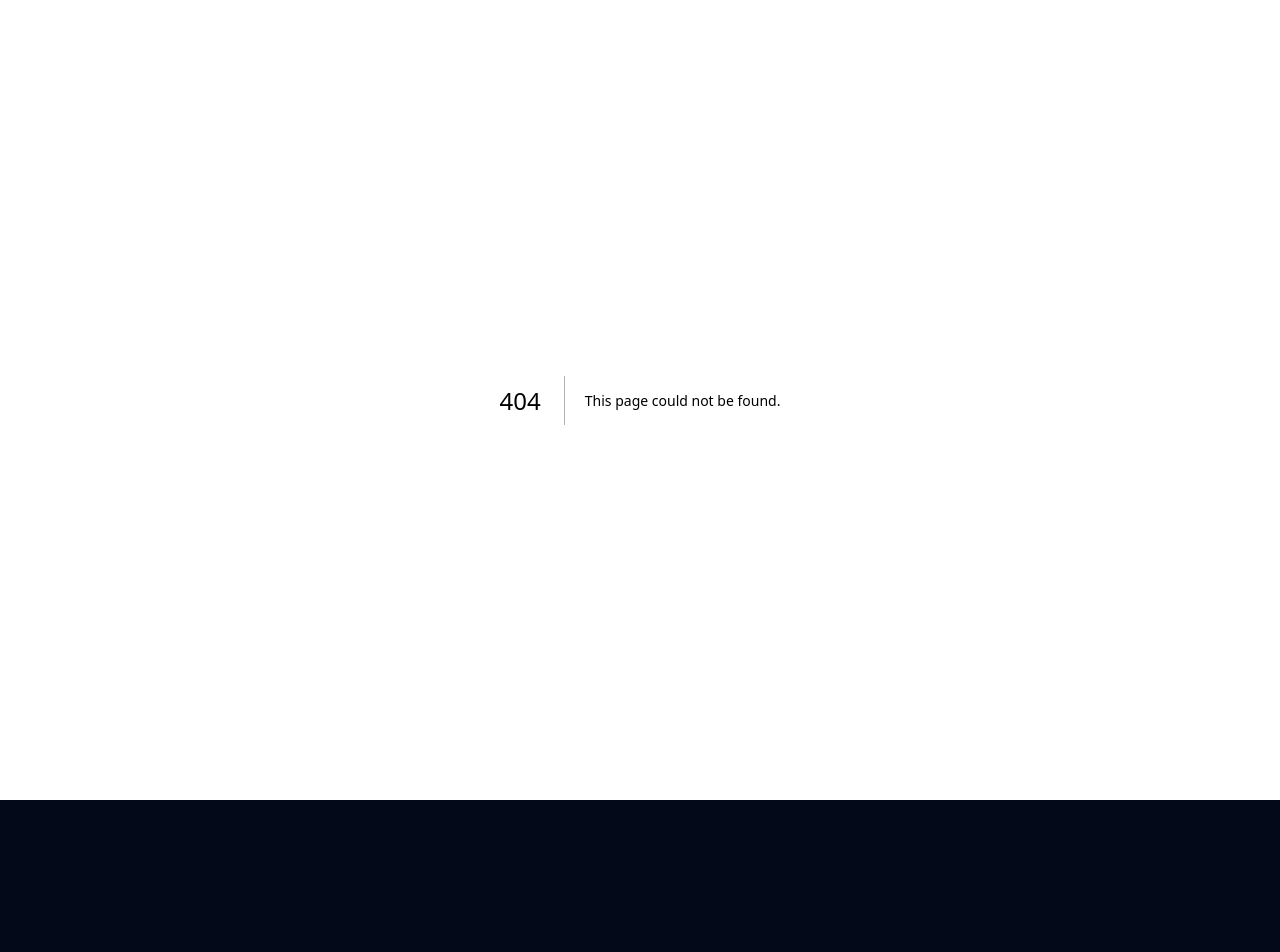
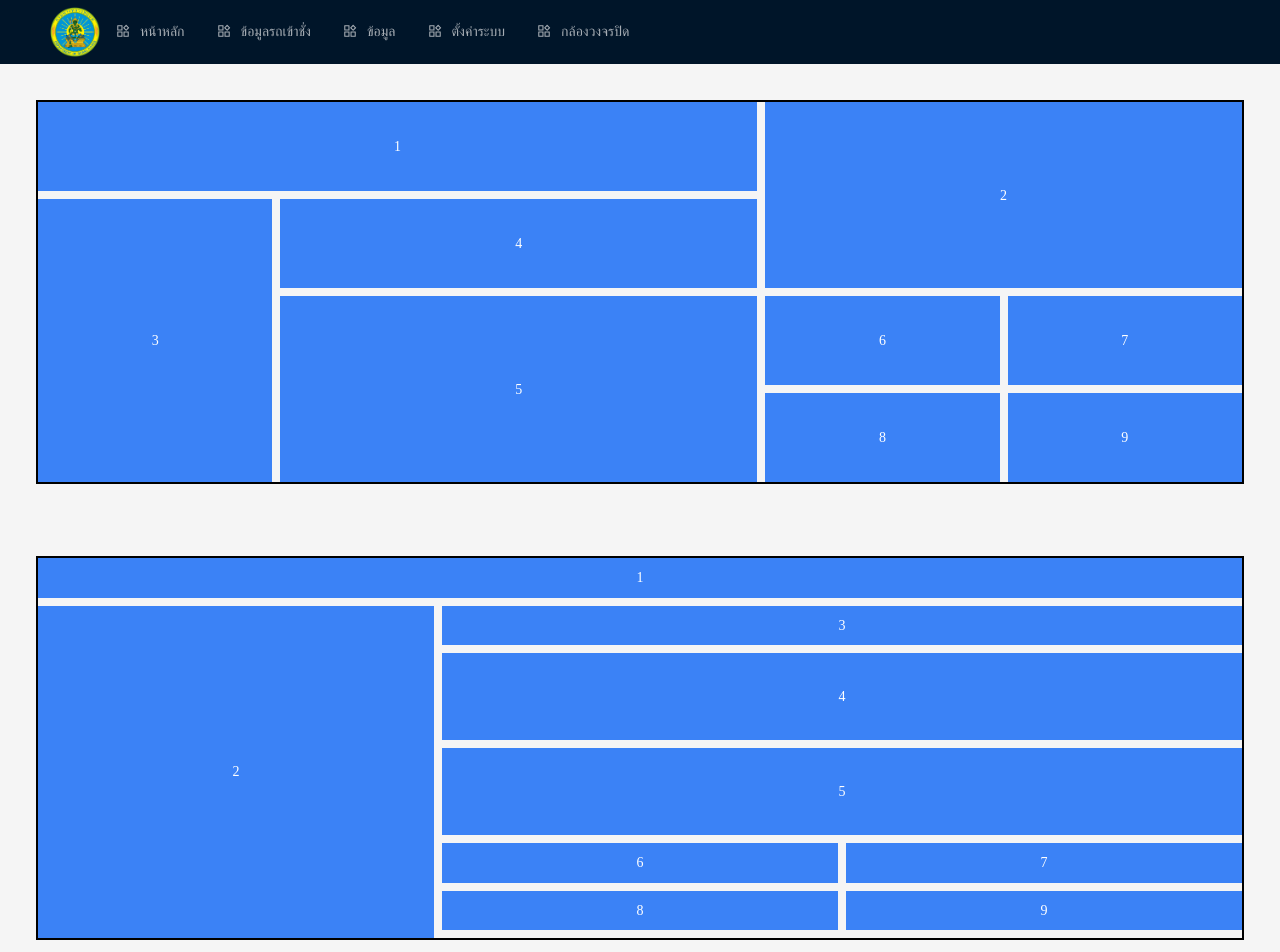
Before and after one commit to PlaymakerDev/dpt-ruralroad, a Next.js app: page /dashboard in a window 1280 px wide. Before the commit this address had no page. Shown: the top 952 px of the page. Before the commit the page ends 800 px from the top, so only its background shows below. Built offline with nearby package versions, Linux system fonts and the light colour scheme.

Commit message:
Dashboard-pre

```diff
--- /dev/null
+++ b/admin/dashboard/features/components/DashboardContent.js
@@ -0,0 +1,25 @@
+
+import { Layout } from 'antd';
+const { Content } = Layout;
+
+const DashboardContent = ({children}) => {
+
+
+  return (
+    <Content
+        style={{
+          padding: '36px',
+        }}
+      >
+        <div
+          style={{
+            minHeight: 280,
+          }}
+        >
+          {children}
+        </div>
+      </Content>
+  )
+}
+
+export default DashboardContent
--- /dev/null
+++ b/admin/dashboard/features/components/DashboardFooter.js
@@ -0,0 +1,17 @@
+import { Layout, theme } from 'antd';
+const { Footer } = Layout;
+const DashboardFooter = () => {
+  return (
+
+    <Footer
+      style={{
+        textAlign: 'center',
+      }}
+    >
+      สรุปรายงานผลการกำกับน้ำหนักยานพาหนะ สถานีตรวจสอบน้ำหนัก/หน่วยชั่งพาหนะเคลื่อนที่
+    </Footer>
+  )
+
+}
+
+export default DashboardFooter
--- /dev/null
+++ b/admin/dashboard/features/components/DashboardNav.js
@@ -0,0 +1,66 @@
+import { Layout, Menu, theme } from 'antd';
+import Image from 'next/image'
+import DPTLogo from '@/public/images/dpt-logo2.png'
+import { ProductOutlined } from '@ant-design/icons';
+import Link from 'next/link';
+const { Header } = Layout;
+const DashboardNav = () => {
+  const {
+    token: { colorBgContainer, borderRadiusLG },
+  } = theme.useToken();
+
+  const items = [
+    {
+      key: 1,
+      label: 'หน้าหลัก',
+      icon : <ProductOutlined />
+    }, {
+      key: 2,
+      label: 'ข้อมูลรถเข้าชั่ง',
+      icon : <ProductOutlined />
+    }, {
+      key: 3,
+      label: 'ข้อมูล',
+      icon : <ProductOutlined />
+    }, {
+      key: 4,
+      label: 'ตั้งค่าระบบ',
+      icon : <ProductOutlined />
+    }, {
+      key: 5,
+      label: 'กล้องวงจรปิด',
+      icon : <ProductOutlined />
+    }]
+  return (
+
+    <Header
+      style={{
+        display: 'flex',
+        alignItems: 'center',
+      }}
+    >
+      <Link href={"/"}>
+      <Image
+        src={DPTLogo}
+        alt='dpt-logo'
+        width={50}
+        height={50}
+        />
+        </Link>
+
+      <Menu
+        theme="dark"
+        mode="horizontal"
+        // defaultSelectedKeys={['2']}
+        items={items}
+        style={{
+          flex: 1,
+          minWidth: 0,
+
+        }}
+      />
+    </Header>
+
+  );
+};
+export default DashboardNav;
--- /dev/null
+++ b/admin/dashboard/features/components/temp.js
@@ -0,0 +1,68 @@
+import React from 'react';
+import { Breadcrumb, Layout, Menu, theme } from 'antd';
+const { Header, Content, Footer } = Layout;
+// const items = new Array(15).fill(null).map((_, index) => ({
+//   key: index + 1,
+//   label: `nav ${index + 1}`,
+// }));
+const DashboardNav = () => {
+  const {
+    token: { colorBgContainer, borderRadiusLG },
+  } = theme.useToken();
+
+  const items = [
+    {
+    key: 1,
+    label: 'Menu 1'
+  },{
+    key: 2,
+    label: 'Menu 2'
+  }]
+  return (
+    <Layout>
+      <Header
+        style={{
+          display: 'flex',
+          alignItems: 'center',
+        }}
+      >
+        <div className="demo-logo" />
+        <Menu
+          theme="dark"
+          mode="horizontal"
+          // defaultSelectedKeys={['2']}
+          items={items}
+          style={{
+            flex: 1,
+            minWidth: 0,
+          }}
+        />
+      </Header>
+      <Content
+        style={{
+          padding: '0 48px',
+        }}
+      >
+
+        <div
+          style={{
+            background: colorBgContainer,
+            minHeight: 280,
+            padding: 24,
+            borderRadius: borderRadiusLG,
+          }}
+        >
+          Content
+        </div>
+      </Content>
+      <Footer
+        style={{
+          textAlign: 'center',
+        }}
+      >
+        Ant Design ©{new Date().getFullYear()} Created by Ant UED
+      </Footer>
+    </Layout>
+  );
+};
+export default DashboardNav;
--- /dev/null
+++ b/admin/dashboard/features/screen/index.js
@@ -0,0 +1,63 @@
+import DashboardNav from '../components/DashboardNav'
+import { Layout, Row, Col } from 'antd';
+import DashboardFooter from '../components/DashboardFooter';
+import DashboardContent from '../components/DashboardContent';
+import styles from '../styles/TetrisGrid.module.css';
+
+const DashboardScreen = () => {
+
+  const bgColor = '#001529'
+  return (
+    <main className=' w-full h-screen '>
+      <Layout >
+        <DashboardNav />
+
+      <DashboardContent>
+
+      <div className='grid grid-cols-5 grid-rows-4 gap-2 w-full border-2 border-black mx-auto -lg justify-items-center h-96'>
+        <div className='bg-blue-500 flex items-center justify-center text-white col-span-3 w-full h-full'>1</div>
+        <div className='bg-blue-500 flex items-center justify-center text-white col-span-2 row-span-2 w-full h-full'>2</div>
+        <div className='bg-blue-500 flex items-center justify-center text-white col-span-1 row-span-3 w-full h-full'>3</div>
+        <div className='bg-blue-500 flex items-center justify-center text-white col-span-2 row-span-1 w-full h-full'>4</div>
+        <div className='bg-blue-500 flex items-center justify-center text-white col-span-2 row-span-2 w-full h-full'>5</div>
+        <div className='bg-blue-500 flex items-center justify-center text-white col-span-1 row-span-1 w-full h-full'>6</div>
+        <div className='bg-blue-500 flex items-center justify-center text-white col-span-1 row-span-1 w-full h-full'>7</div>
+        <div className='bg-blue-500 flex items-center justify-center text-white col-span-1 row-span-1 w-full h-full'>8</div>
+        <div className='bg-blue-500 flex items-center justify-center text-white col-span-1 row-span-1 w-full h-full'>9</div>
+      </div>
+      </DashboardContent>
+      <DashboardContent>
+
+      <div className='grid grid-cols-3 grid-rows-8 gap-2 w-full border-2 border-black mx-auto  justify-items-center h-96'>
+        <div className='bg-blue-500 flex items-center justify-center text-white col-span-3 w-full h-full'>1</div>
+        <div className='bg-blue-500 flex items-center justify-center text-white col-span-1 row-span-8 w-full h-full'>2</div>
+        <div className='bg-blue-500 flex items-center justify-center text-white col-span-2 row-span-1 w-full h-full'>3</div>
+        <div className='bg-blue-500 flex items-center justify-center text-white col-span-2 row-span-2 w-full h-full'>4</div>
+        <div className='bg-blue-500 flex items-center justify-center text-white col-span-2 row-span-2 w-full h-full'>5</div>
+        <div className='bg-blue-500 flex items-center justify-center text-white col-span-1 row-span-1 w-full h-full'>6</div>
+        <div className='bg-blue-500 flex items-center justify-center text-white col-span-1 row-span-1 w-full h-full'>7</div>
+        <div className='bg-blue-500 flex items-center justify-center text-white col-span-1 row-span-1 w-full h-full'>8</div>
+        <div className='bg-blue-500 flex items-center justify-center text-white col-span-1 row-span-1 w-full h-full'>9</div>
+      </div>
+      </DashboardContent>
+      <DashboardContent>
+
+      <div className='grid grid-cols-1  gap-2 w-full border-2 border-black mx-auto  justify-items-center h-96'>
+        <div className='bg-blue-500 flex items-center justify-center text-white  w-full h-full'>1</div>
+        <div className='bg-blue-500 flex items-center justify-center text-white  w-full h-full'>2</div>
+        <div className='bg-blue-500 flex items-center justify-center text-white w-full h-full'>3</div>
+        <div className='bg-blue-500 flex items-center justify-center text-white w-full h-full'>4</div>
+        <div className='bg-blue-500 flex items-center justify-center text-white  w-full h-full'>5</div>
+        <div className='bg-blue-500 flex items-center justify-center text-white  w-full h-full'>6</div>
+        <div className='bg-blue-500 flex items-center justify-center text-white  w-full h-full'>7</div>
+        <div className='bg-blue-500 flex items-center justify-center text-white w-full h-full'>8</div>
+        <div className='bg-blue-500 flex items-center justify-center text-white  w-full h-full'>9</div>
+      </div>
+      </DashboardContent>
+    </Layout>
+
+    </main>
+  )
+}
+
+export default DashboardScreen
--- /dev/null
+++ b/admin/dashboard/features/styles/TetrisGrid.module.css
@@ -0,0 +1,55 @@
+/* styles/TetrisGrid.module.css */
+.gridContainer {
+  display: grid;
+  grid-template-columns: repeat(12, 1fr); /* 12 คอลัมน์ */
+  grid-gap: 4px; /* ระยะห่างระหว่างกล่อง */
+  width: 100%;
+  max-width: 1200px; /* กำหนดขนาดสูงสุดของกริด */
+  margin: 0 auto; /* จัดกลางกริด */
+}
+
+.item {
+  background-color: #00aaff;
+  color: white;
+  text-align: center;
+  display: flex;
+  justify-content: center;
+  align-items: center;
+  border: 1px solid #000;
+  box-sizing: border-box;
+}
+
+.item1 {
+  grid-column: span 4;
+  grid-row: span 1;
+}
+
+.item2 {
+  grid-column: span 2;
+  grid-row: span 2;
+}
+
+.item3 {
+  grid-column: span 2;
+  grid-row: span 2;
+}
+
+.item4 {
+  grid-column: span 2;
+  grid-row: span 2;
+}
+
+.item5 {
+  grid-column: span 3;
+  grid-row: span 1;
+}
+
+.item6 {
+  grid-column: span 2;
+  grid-row: span 1;
+}
+
+/* ตั้งค่าความสูงของแต่ละแถว */
+.gridContainer {
+  grid-template-rows: repeat(6, 100px); /* ตัวอย่างความสูง */
+}
--- /dev/null
+++ b/pages/dashboard/index.js
@@ -0,0 +1,10 @@
+import DashboardScreen from '@/admin/dashboard/features/screen'
+import React from 'react'
+
+const DashboardPage = () => {
+  return (
+    <DashboardScreen />
+    )
+}
+
+export default DashboardPage
--- a/tailwind.config.js
+++ b/tailwind.config.js
@@ -7,6 +7,7 @@ module.exports = {
     "./components/**/*.{js,ts,jsx,tsx,mdx}",
     "./features/**/*.{js,ts,jsx,tsx,mdx}",
     "./app/**/*.{js,ts,jsx,tsx,mdx}",
+    "./admin/**/*.{js,ts,jsx,tsx,mdx}",
   ],
   theme: {
     extend: {
```
Also changed, not shown: admin/dashboard/features/index.js (added), admin/index.js (added).
